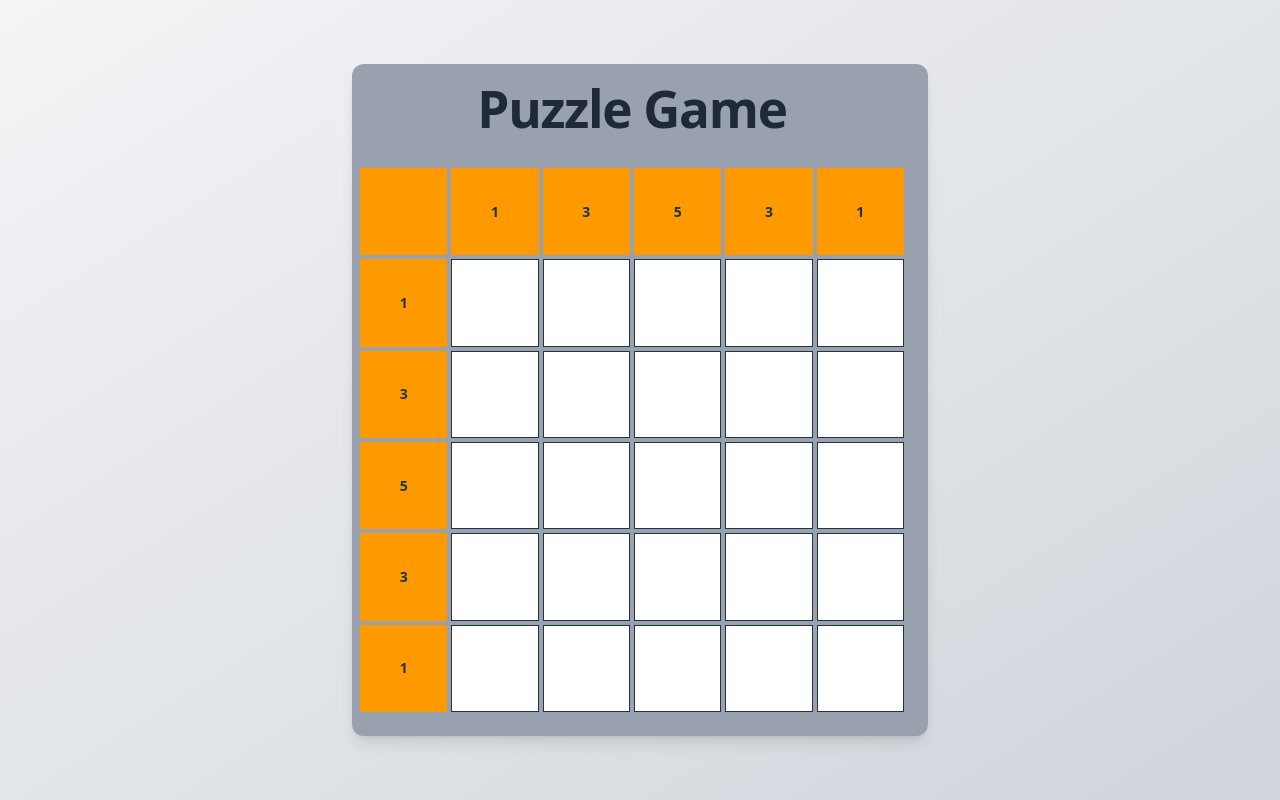
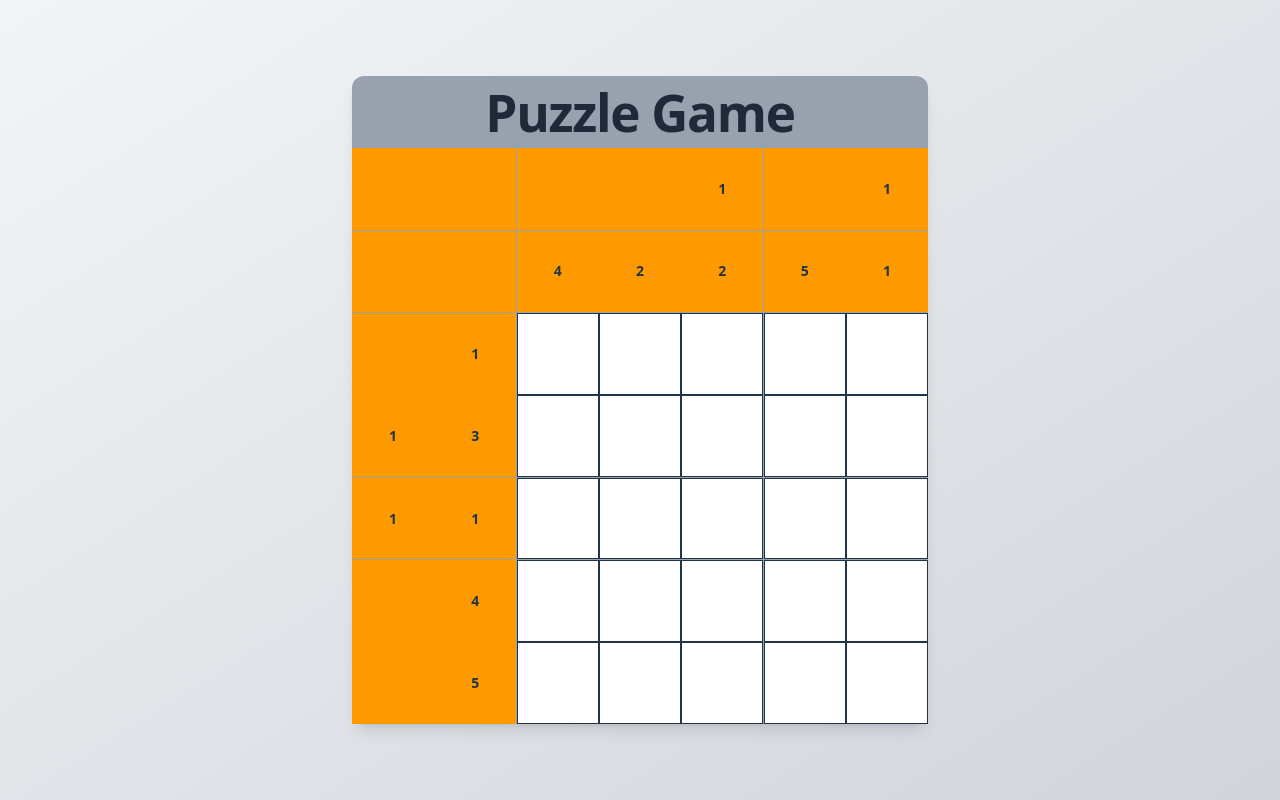
Before and after one commit to okanaslan/puzzle-fe, a React (Vite) app: page /game in a window 1280 px wide. Built offline with nearby package versions, Linux system fonts and the light colour scheme.

Commit message:
Random lvls

```diff
--- a/src/levels/easy/easy.ts
+++ /dev/null
@@ -1,4 +0,0 @@
-import { lvl1 } from "./lvl1";
-import { lvl2 } from "./lvl2";
-
-export const easyLevels = [lvl1, lvl2];
--- a/src/levels/easy/lvl1.ts
+++ /dev/null
@@ -1,9 +0,0 @@
-import { BoardMap } from "../../types";
-
-export const lvl1: BoardMap = [
-  [0, 0, 1, 0, 0],
-  [0, 1, 1, 1, 0],
-  [1, 1, 1, 1, 1],
-  [0, 1, 1, 1, 0],
-  [0, 0, 1, 0, 0],
-];
--- a/src/levels/easy/lvl2.ts
+++ /dev/null
@@ -1,9 +0,0 @@
-import { BoardMap } from "../../types";
-
-export const lvl2: BoardMap = [
-  [0, 1, 1, 1, 0],
-  [1, 1, 0, 1, 1],
-  [1, 0, 1, 0, 1],
-  [1, 1, 0, 1, 1],
-  [0, 1, 1, 1, 0],
-];
--- a/src/levels/hard/hard.ts
+++ /dev/null
@@ -1,3 +0,0 @@
-import { lvl1 } from "./lvl1";
-
-export const hardLevels = [lvl1];
--- a/src/levels/hard/lvl1.ts
+++ /dev/null
@@ -1,19 +0,0 @@
-import { BoardMap } from "../../types";
-
-export const lvl1: BoardMap = [
-  [0, 0, 0, 0, 1, 1, 1, 1, 1, 1, 1, 0, 0, 0, 0],
-  [0, 0, 0, 1, 1, 0, 0, 0, 0, 0, 1, 1, 0, 0, 0],
-  [0, 0, 1, 1, 0, 1, 1, 1, 1, 1, 0, 1, 1, 0, 0],
-  [0, 1, 1, 0, 1, 1, 0, 0, 0, 1, 1, 0, 1, 1, 0],
-  [1, 1, 0, 1, 1, 0, 1, 1, 1, 0, 1, 1, 0, 1, 1],
-  [1, 0, 1, 1, 0, 1, 1, 1, 1, 1, 0, 1, 1, 0, 1],
-  [1, 0, 1, 0, 1, 1, 0, 0, 0, 1, 1, 0, 1, 0, 1],
-  [1, 0, 1, 0, 1, 1, 0, 0, 0, 1, 1, 0, 1, 0, 1],
-  [1, 0, 1, 1, 0, 1, 1, 1, 1, 1, 0, 1, 1, 0, 1],
-  [1, 1, 0, 1, 1, 0, 1, 1, 1, 0, 1, 1, 0, 1, 1],
-  [0, 1, 1, 0, 1, 1, 0, 0, 0, 1, 1, 0, 1, 1, 0],
-  [0, 0, 1, 1, 0, 1, 1, 1, 1, 1, 0, 1, 1, 0, 0],
-  [0, 0, 0, 1, 1, 0, 0, 0, 0, 0, 1, 1, 0, 0, 0],
-  [0, 0, 0, 0, 1, 1, 1, 1, 1, 1, 1, 0, 0, 0, 0],
-  [0, 0, 0, 0, 0, 0, 0, 0, 0, 0, 0, 0, 0, 0, 0],
-];
--- a/src/levels/levels.ts
+++ b/src/levels/levels.ts
@@ -1,7 +1,4 @@
 import { BoardMap, Difficultty } from "../types";
-import { easyLevels } from "./easy/easy";
-import { hardLevels } from "./hard/hard";
-import { mediumLevels } from "./medium/medium";
 
 export type Level = {
   boardMap: (0 | 1)[][];
@@ -10,12 +7,6 @@ export type Level = {
   size: number;
   cellSize: number;
   maxHintSize: number;
-};
-
-export const levels: Record<Difficultty, Array<BoardMap>> = {
-  easy: easyLevels,
-  medium: mediumLevels,
-  hard: hardLevels,
 };
 
 export const createLevelFromMap = (boardMap: (0 | 1)[][]): Level => {
@@ -80,8 +71,7 @@ export const createLevelFromMap = (boardMap: (0 | 1)[][]): Level => {
       cellSize = 20;
   }
 
-  console.log("Top hints:", topHints);
-  console.log("Left hints:", leftHints);
+  console.log("board:", topHints);
 
   return {
     boardMap,
@@ -93,4 +83,29 @@ export const createLevelFromMap = (boardMap: (0 | 1)[][]): Level => {
   };
 };
 
-export const initialLevel = createLevelFromMap(levels.easy[0]);
+export const randomBoardGenerator = (Difficultty: Difficultty, seed: number): BoardMap => {
+  const size = Difficultty === "easy" ? 5 : Difficultty === "medium" ? 8 : 10;
+  // Simple seeded random number generator (Linear Congruential Generator)
+  let s = seed;
+  function seededRandom() {
+    s = (s * 9301 + 49297) % 233280;
+    return s / 233280;
+  }
+
+  const maxFilledCells = Math.floor((size * size * 2) / 3); // Fill up to 67% of the cells
+  let filledCells = 0;
+
+  const boardMap: BoardMap = Array.from({ length: size }, () => Array(size).fill(0));
+  while (filledCells < maxFilledCells) {
+    const row = Math.floor(seededRandom() * size);
+    const col = Math.floor(seededRandom() * size);
+    if (boardMap[row][col] === 0) {
+      boardMap[row][col] = 1; // Place a single filled cell randomly
+      filledCells++;
+    }
+  }
+
+  return boardMap;
+};
+
+export const initialLevel = createLevelFromMap(randomBoardGenerator("easy", 0));
--- a/src/levels/medium/lvl1.ts
+++ /dev/null
@@ -1,14 +0,0 @@
-import { BoardMap } from "../../types";
-
-export const lvl1: BoardMap = [
-  [0, 1, 1, 1, 1, 1, 1, 1, 1, 0],
-  [1, 1, 0, 0, 1, 1, 1, 0, 1, 1],
-  [1, 0, 1, 1, 0, 1, 1, 1, 0, 1],
-  [1, 0, 1, 1, 1, 0, 0, 1, 0, 1],
-  [1, 1, 0, 1, 1, 1, 1, 0, 1, 1],
-  [1, 1, 0, 1, 1, 1, 1, 0, 1, 1],
-  [1, 0, 1, 1, 1, 0, 0, 1, 0, 1],
-  [1, 0, 1, 1, 0, 1, 1, 1, 0, 1],
-  [1, 1, 0, 0, 1, 1, 1, 0, 1, 1],
-  [0, 1, 1, 1, 1, 1, 1, 1, 1, 0],
-];
--- a/src/levels/medium/medium.ts
+++ /dev/null
@@ -1,3 +0,0 @@
-import { lvl1 } from "./lvl1";
-
-export const mediumLevels = [lvl1];
--- a/src/pages/game-components/board.tsx
+++ b/src/pages/game-components/board.tsx
@@ -41,13 +41,13 @@ export const Board = ({ level }: BoardProps) => {
 
   return (
     <div
+      className="gap-[0.5px] w-full h-full"
       style={{
         display: "grid",
         gridTemplateColumns: `repeat(${totalCols}, minmax(0, 1fr))`,
         aspectRatio: "1 / 1", // Ensures width and height are equal
         width: "100%",
       }}
-      className="gap-1 w-full h-full p-2"
     >
       {Array.from({ length: totalRows }).map((_, rowIdx) =>
         Array.from({ length: totalCols }).map((_, colIdx) => {
--- a/src/pages/game-level-wrapper.tsx
+++ b/src/pages/game-level-wrapper.tsx
@@ -1,12 +1,11 @@
 import Game from "./game";
 import { Difficultty } from "../types";
-import { levels } from "../levels/levels";
-import { createLevelFromMap } from "../levels/levels";
+import { createLevelFromMap, randomBoardGenerator } from "../levels/levels";
 
 export default function GameWrapper({ difficulty }: { difficulty: Difficultty }) {
   const level = parseInt(window.location.pathname.split("/").pop() || "0", 10) - 1;
 
-  const board = levels[difficulty][level];
+  const board = randomBoardGenerator(difficulty, level);
   const selectedLevel = createLevelFromMap(board);
   return <Game level={selectedLevel} />;
 }
--- a/src/pages/game.tsx
+++ b/src/pages/game.tsx
@@ -4,8 +4,8 @@ import { Board } from "./game-components/board";
 export default function Game({ level }: { level: Level }) {
   return (
     <div className="flex flex-col items-center justify-center min-h-screen min-w-screen bg-gradient-to-br from-gray-100 to-gray-300 py-6">
-      <div className="w-full max-w-xl bg-gray-400 rounded-xl shadow-lg py-4 pr-4 flex flex-col items-center">
-        <h1 className="text-3xl font-extrabold mb-6 text-gray-800 tracking-tight">Puzzle Game</h1>
+      <div className="w-full max-w-xl bg-gray-400 rounded-xl shadow-lg flex flex-col items-center">
+        <h1 className="text-xl font-bold m-2 text-gray-800 tracking-tight">Puzzle Game</h1>
         <Board level={level} />
       </div>
     </div>
```
